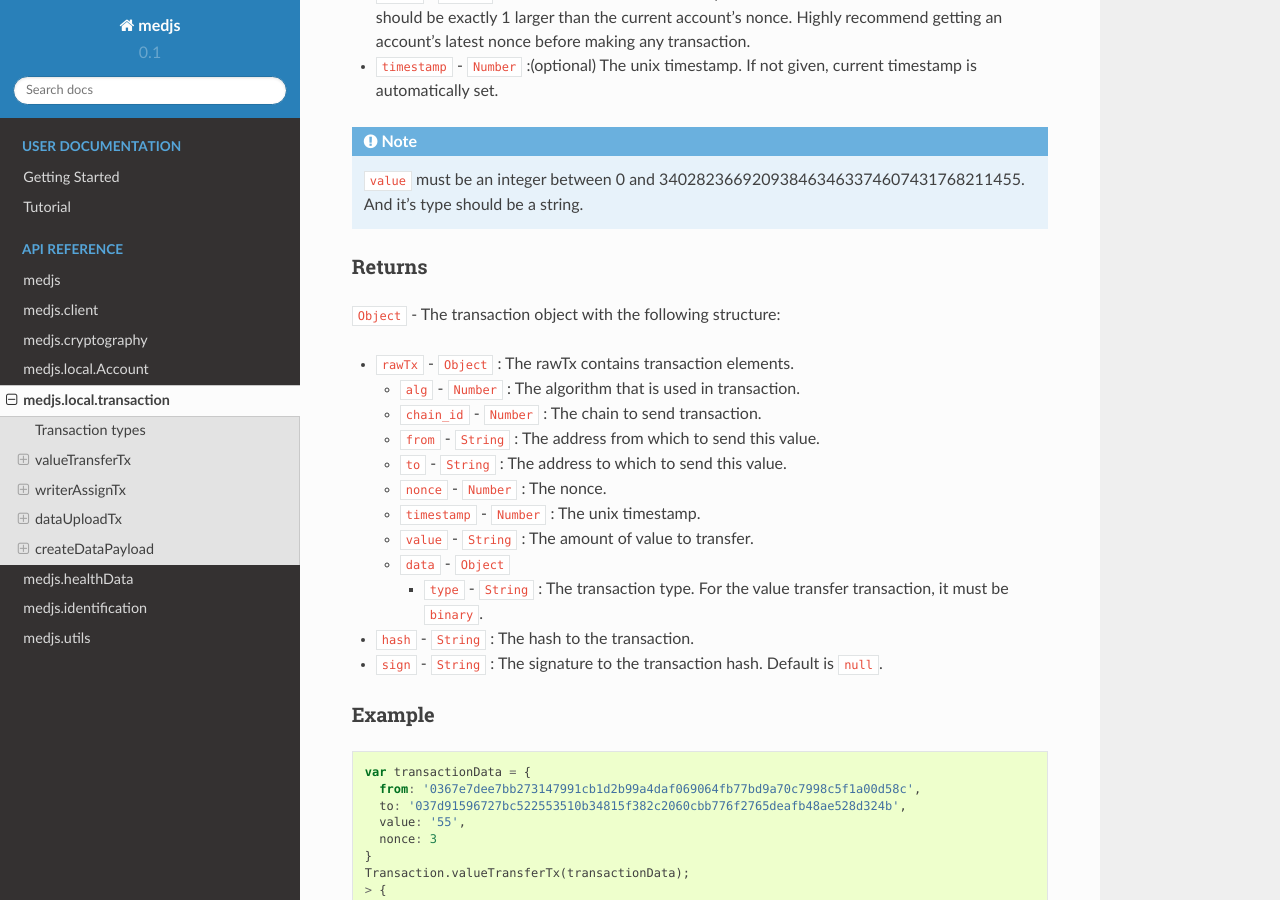
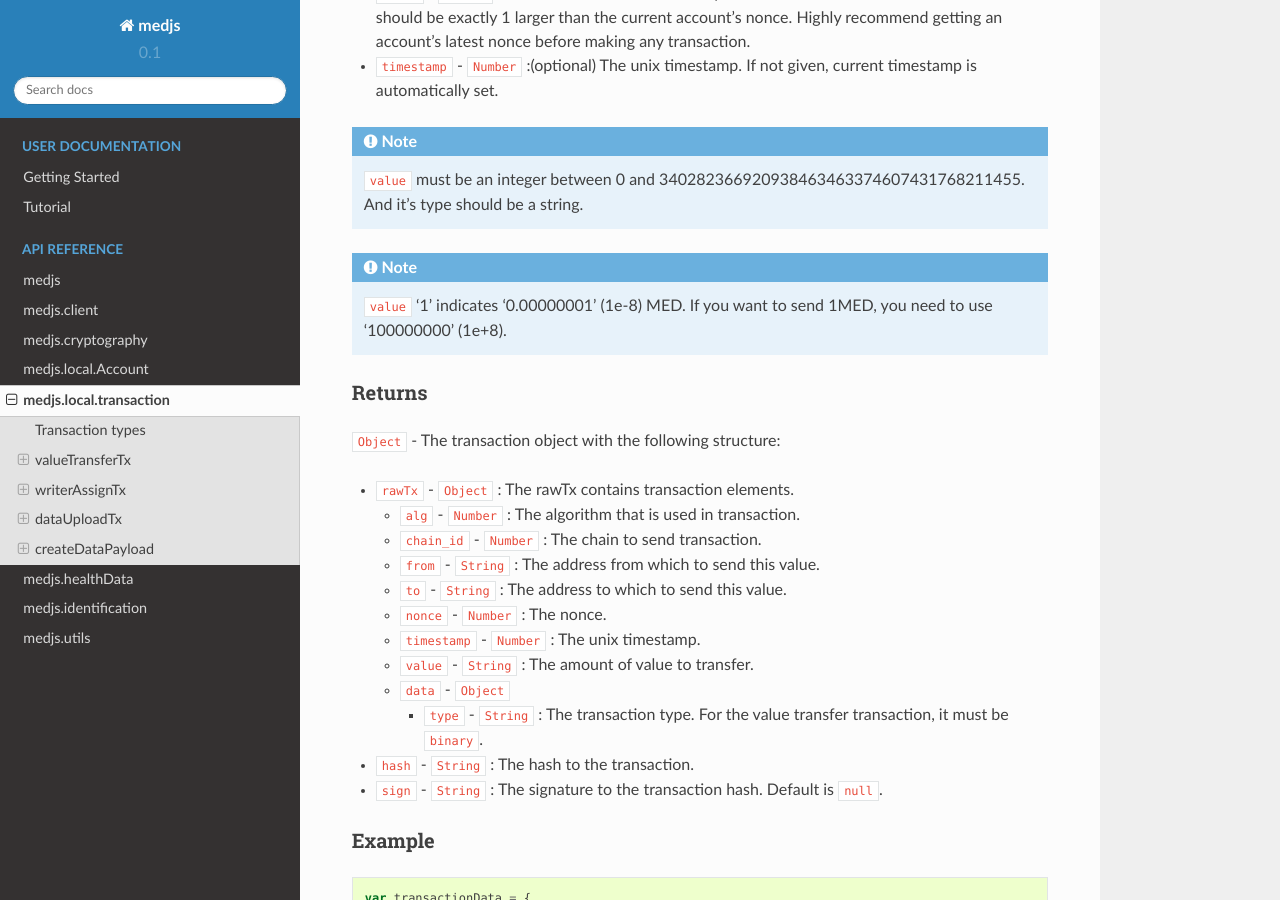
Before and after one commit to medibloc/panacea-js-old, a Sphinx documentation site: the page built from docs/medjs-transaction.rst, in a window 1280 px wide and 900 px high, scrolled down 1145 px. Built offline with Sphinx 7.4.7 and the Read the Docs theme 2.0.0, drawn with Linux system fonts in a browser that asks for light colours.

Commit message:
Add note for value digit
 1. value: 1 indicates 1e-8 MED

```diff
--- a/docs/medjs-client.rst
+++ b/docs/medjs-client.rst
@@ -46,6 +46,7 @@ Returns
   - ``nonce`` - ``String``: The nonce of the account at the block.
   - ``type`` - ``Number``: The type of the account at the block.
 
+.. note:: ``balance`` '1' indicates '0.00000001' (1e-8) MED.
 
 Example
 -------
@@ -208,6 +209,7 @@ Returns
   - ``alg`` - ``Number``: The signature algorithm of the transaction.
   - ``sign`` - ``String``: The signature of the transaction.
 
+.. note:: ``value`` '1' indicates '0.00000001' (1e-8) MED.
 
 Example
 -------
--- a/docs/medjs-transaction.rst
+++ b/docs/medjs-transaction.rst
@@ -54,6 +54,8 @@ Parameters
 
 
 .. note:: ``value`` must be an integer between 0 and 340282366920938463463374607431768211455. And it's type should be a string.
+
+.. note:: ``value`` '1' indicates '0.00000001' (1e-8) MED. If you want to send 1MED, you need to use '100000000' (1e+8).
 
 -------
 Returns
```
Also changed, not shown: README.md (+1 -1 lines).
